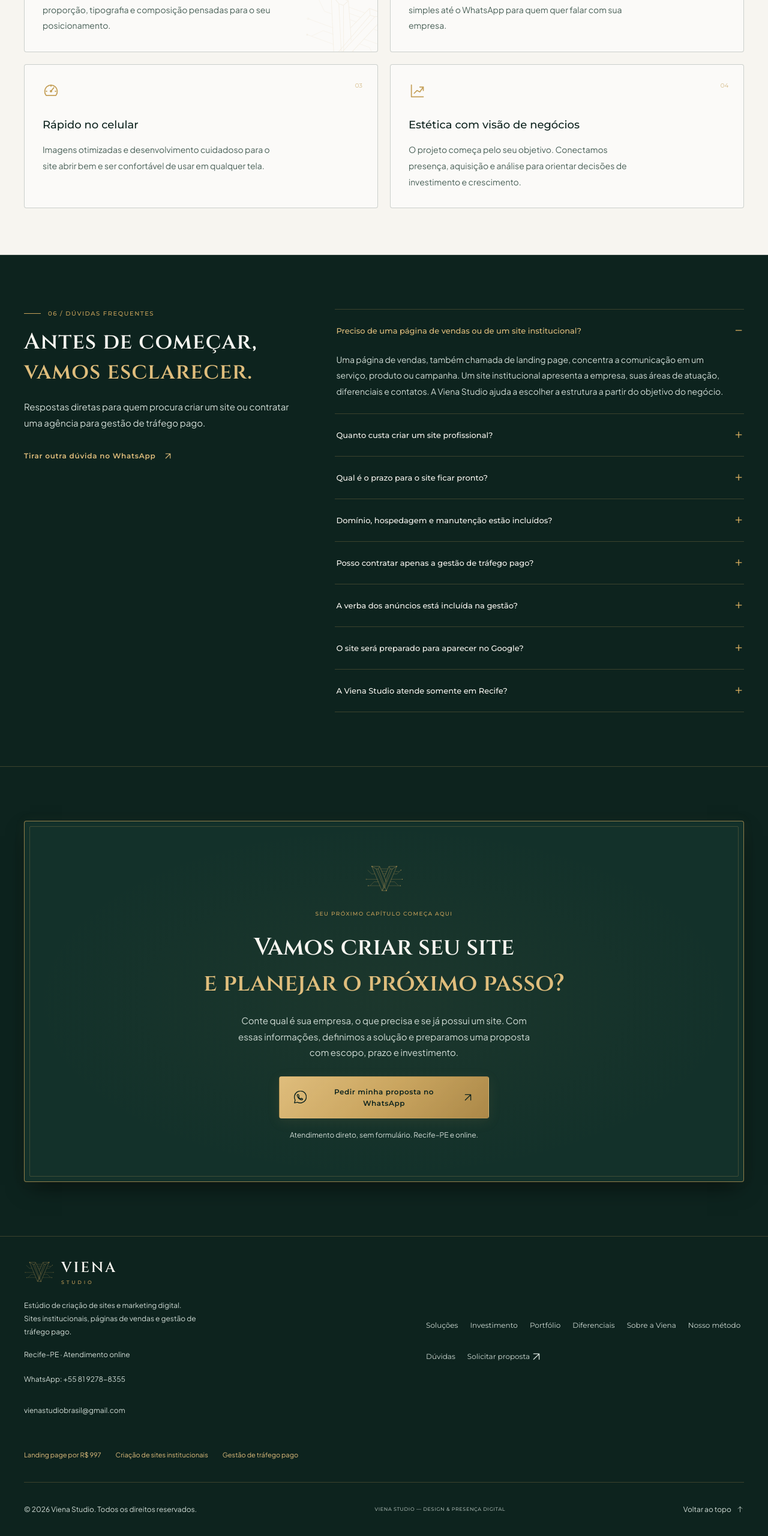
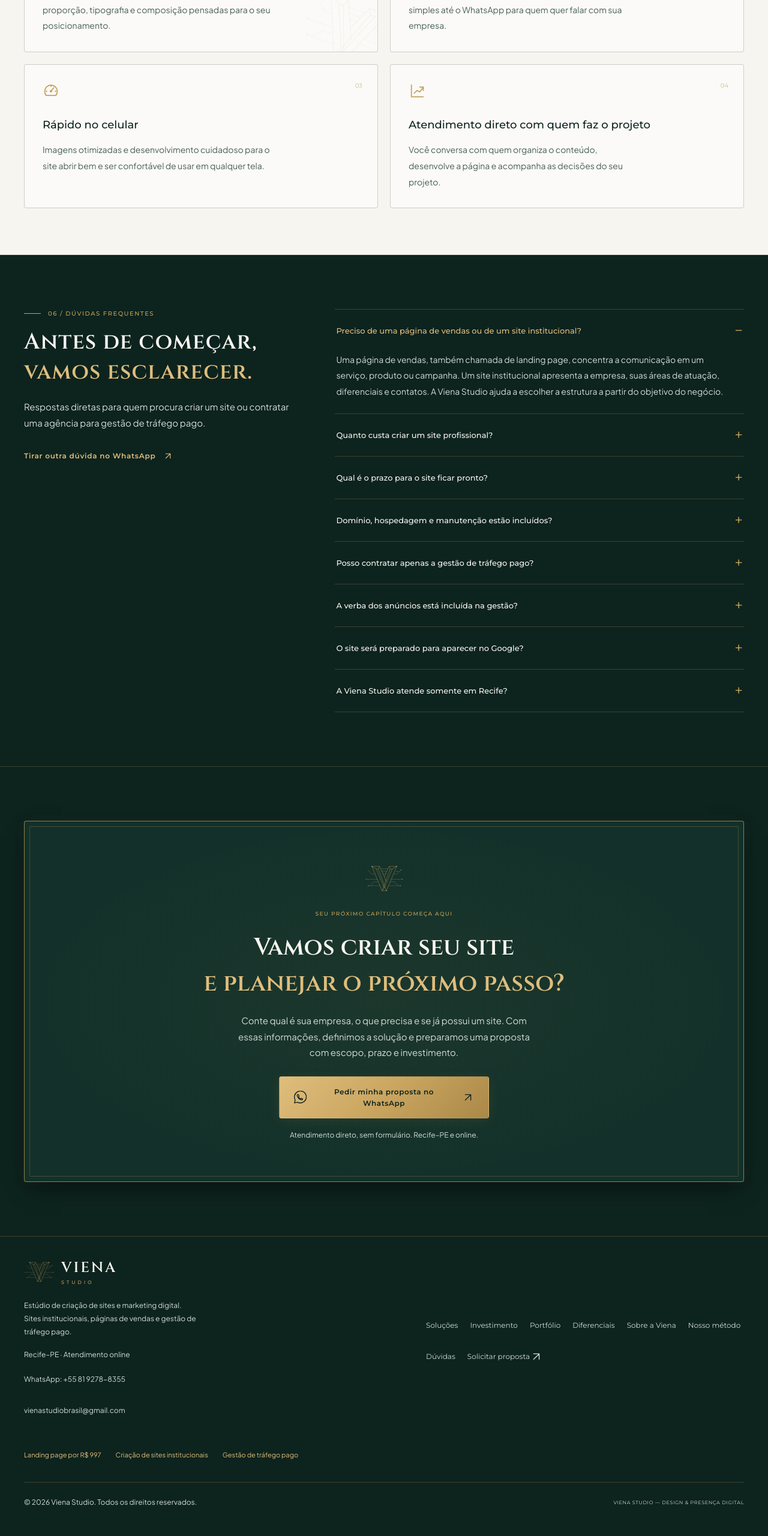
Before and after one commit to filipedossantosalves-cloud/filipedossantosalves-cloud.github.io, a website: page index.html in a window 1280 px wide. Shown: the part 5983-8543 px from the top of the page at 60% size. After the commit the page ends 8520 px from the top, so only its background shows below. Drawn offline with Linux system fonts and the light colour scheme.

Commit message:
Ajustar copy de diferenciais e navegacao de topo

```diff
--- a/index.html
+++ b/index.html
@@ -457,7 +457,7 @@
           <article class="bento-card"><span class="bento-index" aria-hidden="true">01</span><svg class="icon bento-icon" aria-hidden="true"><use href="#spark"/></svg><h3>Design sob medida</h3><p>Design personalizado para a identidade da sua marca, com proporção, tipografia e composição pensadas para o seu posicionamento.</p><svg class="bento-line-art" aria-hidden="true"><use href="#viena-mark"/></svg></article>
           <article class="bento-card"><span class="bento-index" aria-hidden="true">02</span><svg class="icon bento-icon" aria-hidden="true"><use href="#target"/></svg><h3>Fácil de pedir orçamento</h3><p>Informações em ordem, botões visíveis e um caminho simples até o WhatsApp para quem quer falar com sua empresa.</p></article>
           <article class="bento-card"><span class="bento-index" aria-hidden="true">03</span><svg class="icon bento-icon" aria-hidden="true"><use href="#speed"/></svg><h3>Rápido no celular</h3><p>Imagens otimizadas e desenvolvimento cuidadoso para o site abrir bem e ser confortável de usar em qualquer tela.</p></article>
-          <article class="bento-card"><span class="bento-index" aria-hidden="true">04</span><svg class="icon bento-icon" aria-hidden="true"><use href="#chart"/></svg><h3>Estética com visão de negócios</h3><p>O projeto começa pelo seu objetivo. Conectamos presença, aquisição e análise para orientar decisões de investimento e crescimento.</p></article>
+          <article class="bento-card"><span class="bento-index" aria-hidden="true">04</span><svg class="icon bento-icon" aria-hidden="true"><use href="#chart"/></svg><h3>Atendimento direto com quem faz o projeto</h3><p>Você conversa com quem organiza o conteúdo, desenvolve a página e acompanha as decisões do seu projeto.</p></article>
         </div>
       </div>
     </section>
@@ -504,7 +504,7 @@
         <nav class="footer-links" aria-label="Links do rodapé"><a href="#solucoes">Soluções</a><a href="#investimento">Investimento</a><a href="portfolio/">Portfólio</a><a href="#diferenciais">Diferenciais</a><a href="#sobre">Sobre a Viena</a><a href="#metodo">Nosso método</a><a href="#duvidas">Dúvidas</a><a href="#contato">Solicitar proposta <svg class="icon" aria-hidden="true"><use href="#arrow-up-right"/></svg></a></nav>
       </div>
       <nav class="footer-services" aria-label="Páginas de serviços"><a href="criacao-de-sites-recife/">Landing page por R$ 997</a><a href="sites-institucionais/">Criação de sites institucionais</a><a href="trafego-pago-recife/">Gestão de tráfego pago</a></nav>
-      <div class="footer-bottom"><p>© <span id="year">2026</span> Viena Studio. Todos os direitos reservados.</p><p class="footer-signature">VIENA STUDIO — DESIGN &amp; PRESENÇA DIGITAL</p><a class="back-top" href="#inicio">Voltar ao topo <svg class="icon" aria-hidden="true"><use href="#arrow-up"/></svg></a></div>
+      <div class="footer-bottom"><p>© <span id="year">2026</span> Viena Studio. Todos os direitos reservados.</p><p class="footer-signature">VIENA STUDIO — DESIGN &amp; PRESENÇA DIGITAL</p></div>
     </div>
   </footer>
 
```
Also changed, not shown: criacao-de-sites-recife/index.html (+1 -1 lines), projeto-giftz-3d-studio/index.html (+1 -1 lines), projeto-ll-parabrisas/index.html (+1 -1 lines), sites-institucionais/index.html (+1 -1 lines), trafego-pago-recife/index.html (+1 -1 lines).
